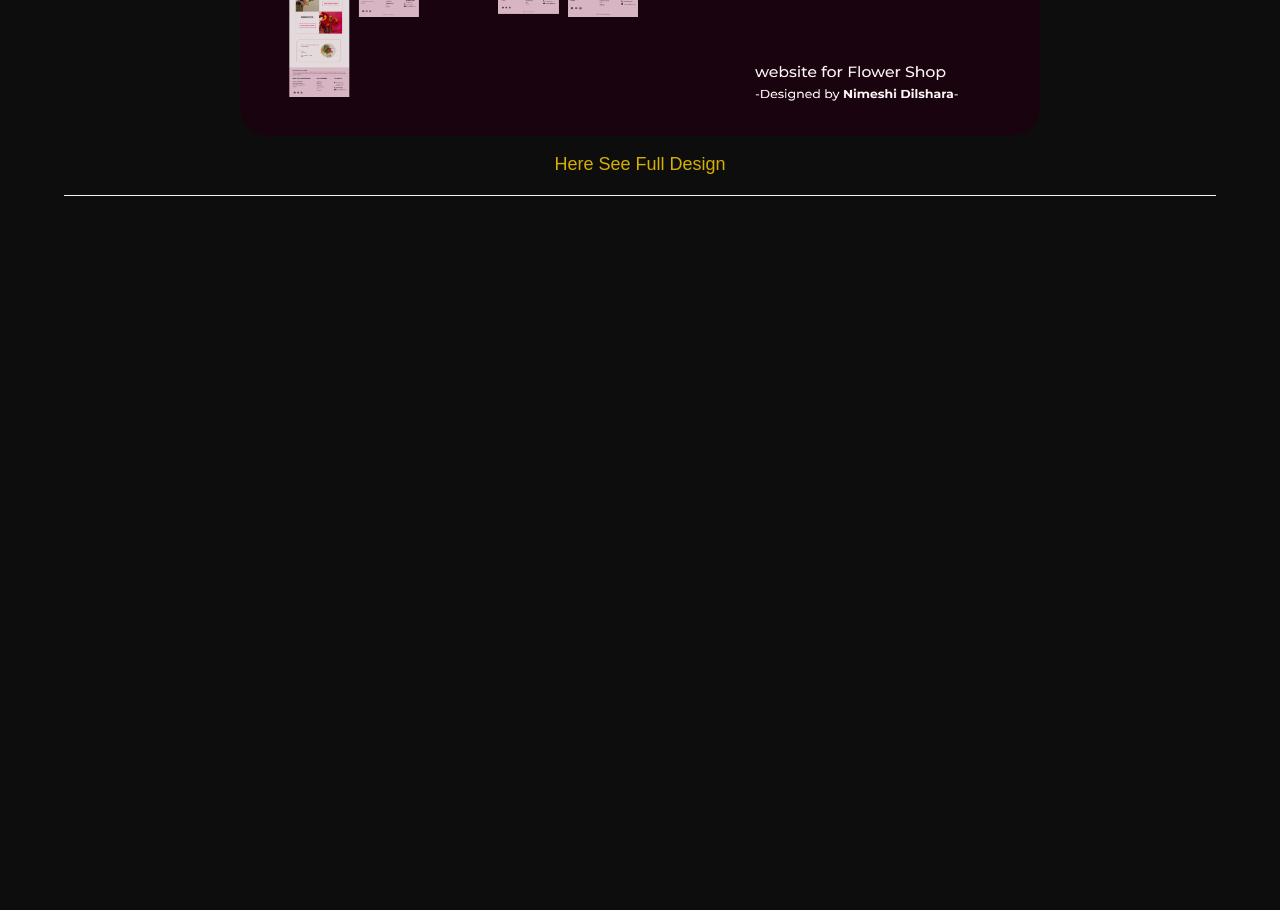
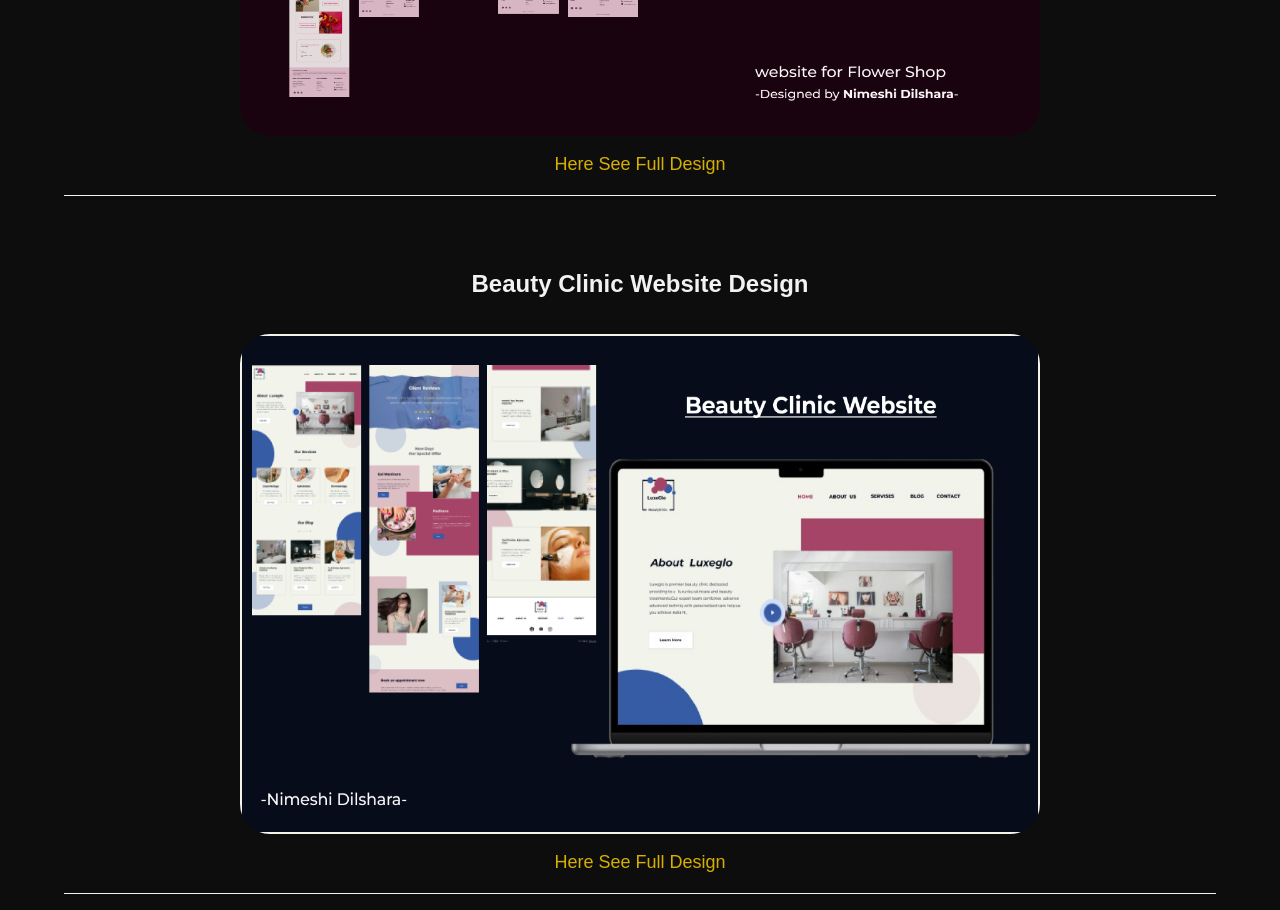
Before and after one commit to n-nimna/Portfolio, a plain HTML site: page ui design.html in a window 1280 px wide. Shown: the part 2805-3715 px from the top of the page. Before the commit the page ends 3105 px from the top, so only its background shows below. Drawn offline with Linux system fonts and the light colour scheme.

Commit message:
ui design.html

```diff
--- a/ui design.html
+++ b/ui design.html
@@ -251,6 +251,16 @@ nav .fa-solid{
             </div><br>
             <a href="design4.html" class="link">Here See Full Design</a>
         </div><hr><br><br><br>
+
+        <div class="container">
+            <h2>Beauty Clinic Website Design</h2><br><br>
+            <div class="services-list">
+                <div>
+                 <img src="images/beautymain.png">
+                </div>
+            </div><br>
+            <a href="design5.html" class="link">Here See Full Design</a>
+        </div><hr><br><br><br>
     </div>
 
 
```
